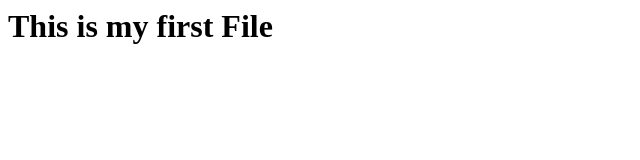
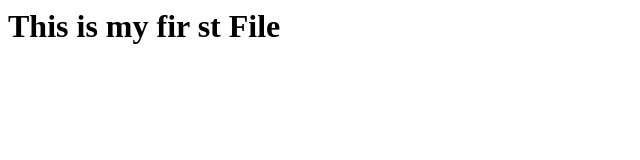
Before and after one commit to SimmonMathewShaij47/git-tutorial, a plain HTML site: page index.html in a window 1280 px wide. Shown: the full height of the page, 0-640 px from the left. Drawn offline with Linux system fonts and the light colour scheme.

Commit message:
Initial HTML file

```diff
--- a/index.html
+++ b/index.html
@@ -3,6 +3,6 @@
         <title>This is my first File</title>
     </head>
     <body>
-        <h1>This is my first File</h1>
+        <h1>This is my fir st File</h1>
     </body>
 </html>
```
